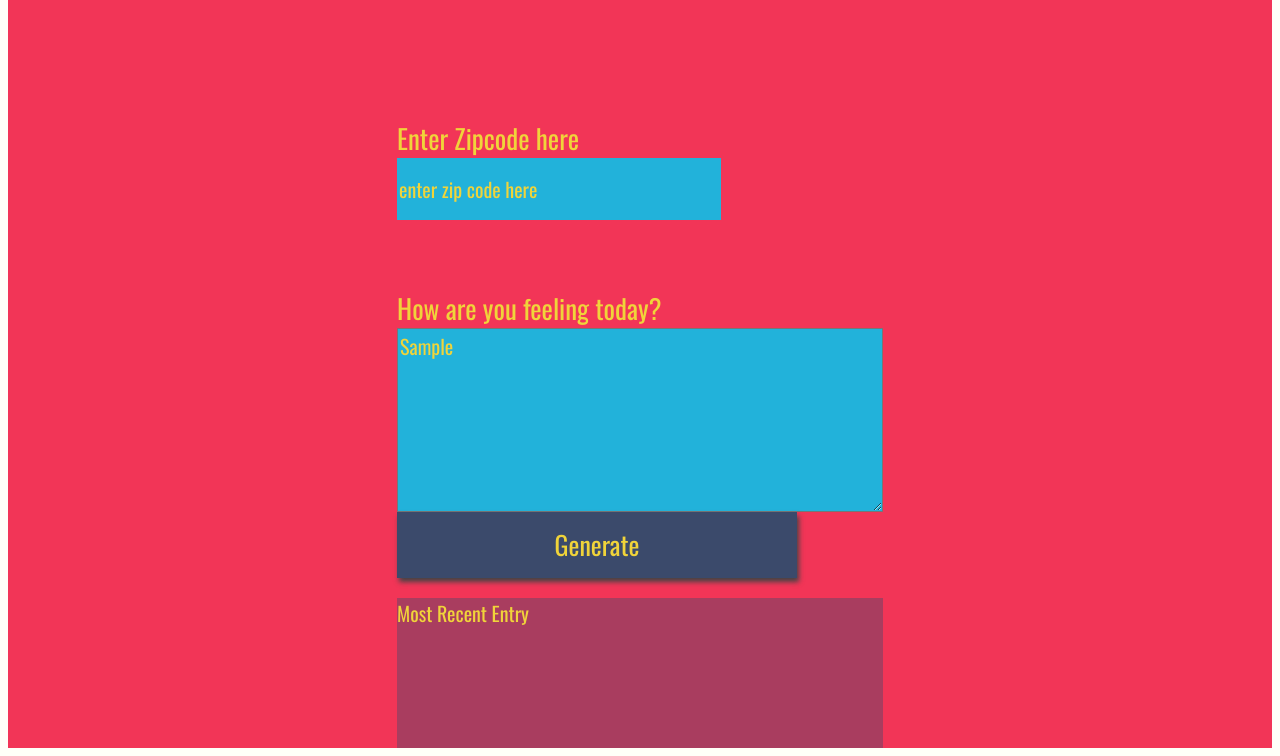
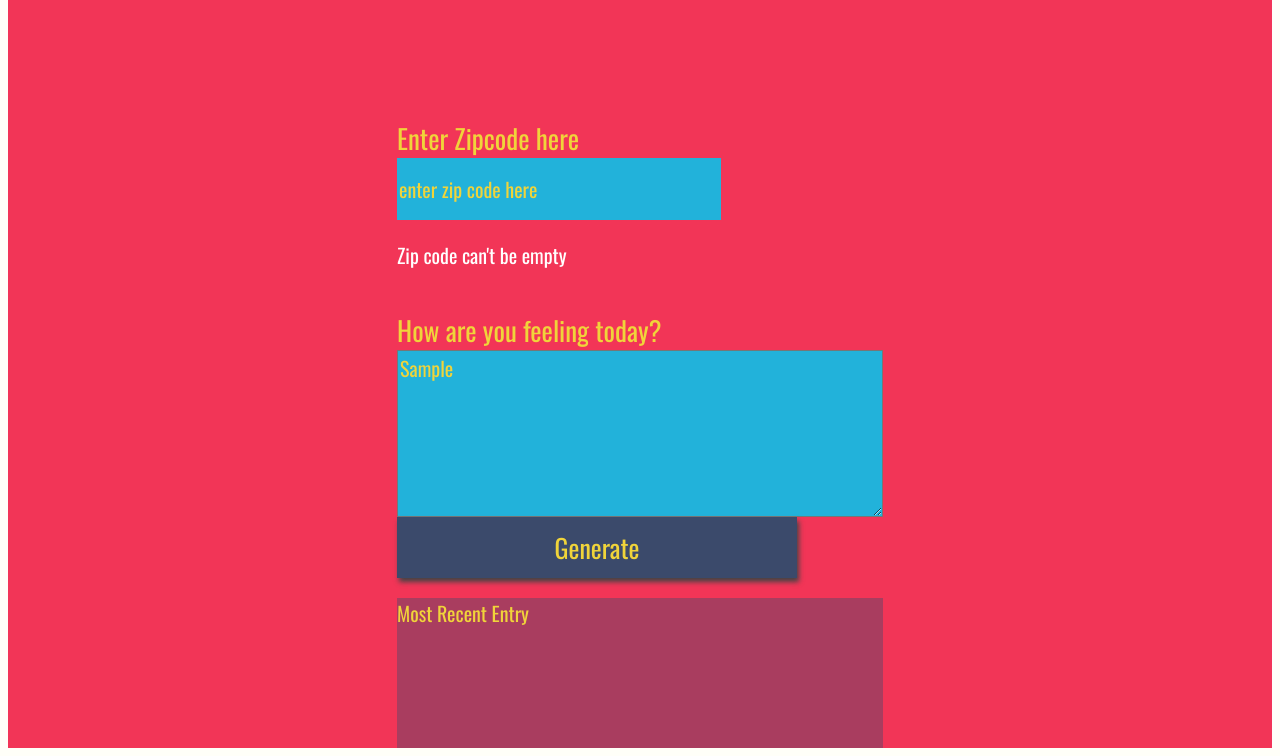
Before and after one commit to glody007/weather-journal-app, a website: page website/index.html in a window 1280 px wide. Both pictures are taken after typing "Sample" into the empty fields and a click on the button "Generate". Shown: the part 60-816 px from the top of the page. Drawn offline with nearby package versions, Linux system fonts and the light colour scheme; no server answers; a web font is replaced by a local one.

Commit message:
feat: zip empty verifaction

```diff
--- a/website/app.js
+++ b/website/app.js
@@ -10,6 +10,11 @@ const KEY = '7f7da594e7943a81894f9523ee0c8411'
 /* Function called by event listener */
 const onGenerateClicked = () => {
     const zip = document.getElementById('zip').value
+    const erroElement = document.getElementById('zip-error')
+    if(zip.length === 0) {
+        erroElement.classList.remove('hide')
+    } else {
+        erroElement.classList.add('hide')
         getLocationData(zip)
         .then((locationData) => {
             const weatherData = getWeatherData(locationData.lat, locationData.lon)
@@ -26,6 +31,7 @@ const onGenerateClicked = () => {
         .then(() => {
             return getData()
         })
+    }
 }
 
 /* Function to GET Location Data*/
--- a/website/index.html
+++ b/website/index.html
@@ -14,6 +14,7 @@
   <div class ="holder zip">
     <label for="zip">Enter Zipcode here</label>
     <input type="text" id="zip" placeholder="enter zip code here">
+    <p id="zip-error" class="hide">Zip code can't be empty</p>
   </div>
   <div class ="holder feel">
     <label for="feelings">How are you feeling today?</label>
--- a/website/style.css
+++ b/website/style.css
@@ -27,6 +27,14 @@ body{
 
 .entry{
     background: rgba(59, 74, 107, .4);
+}
+
+p {
+    color: #fff;
+}
+
+.hide {
+    display: none;
 }
 
 #entryHolder{
```
Lines whose indentation alone changed are shown as unchanged.
